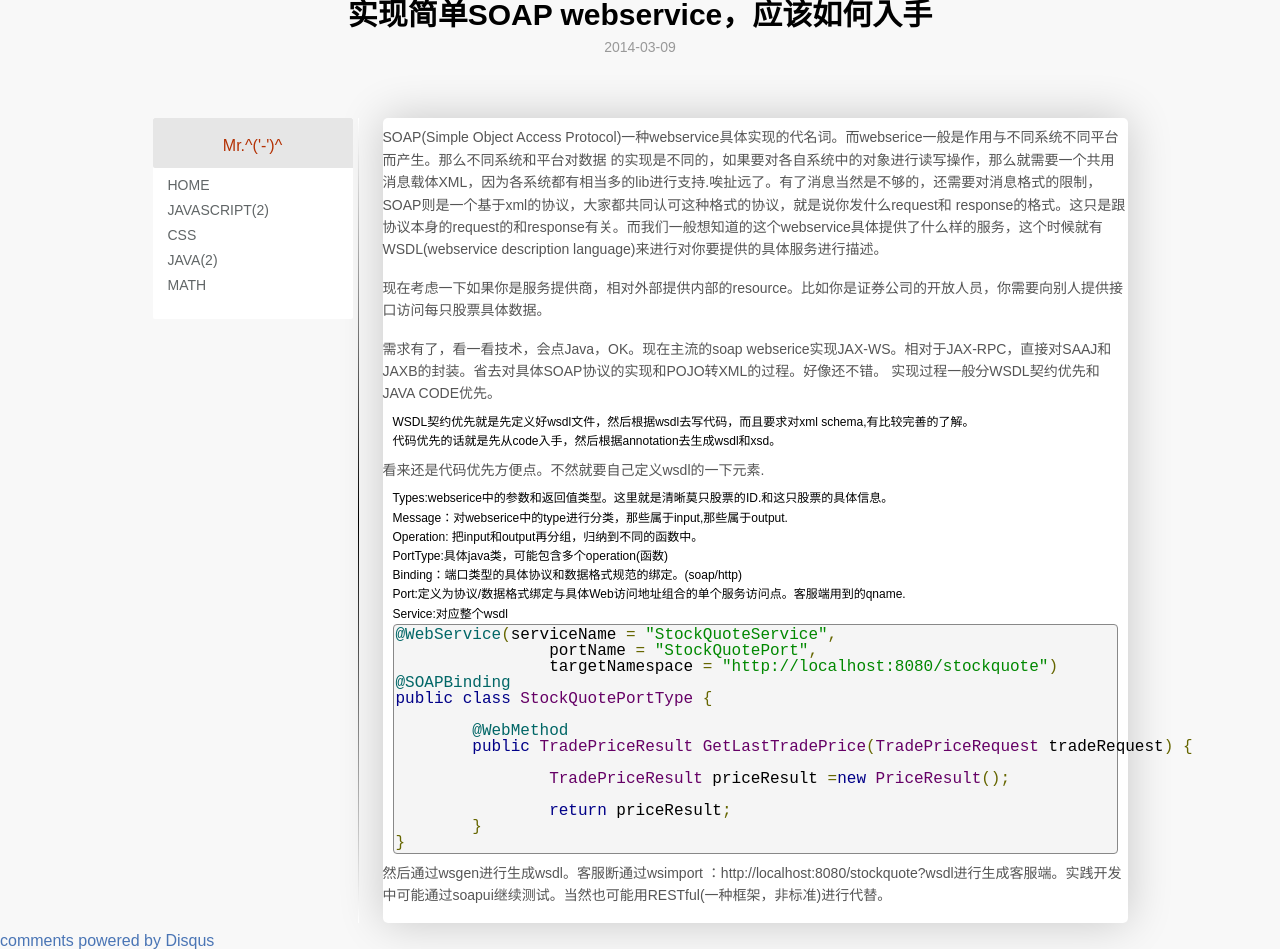
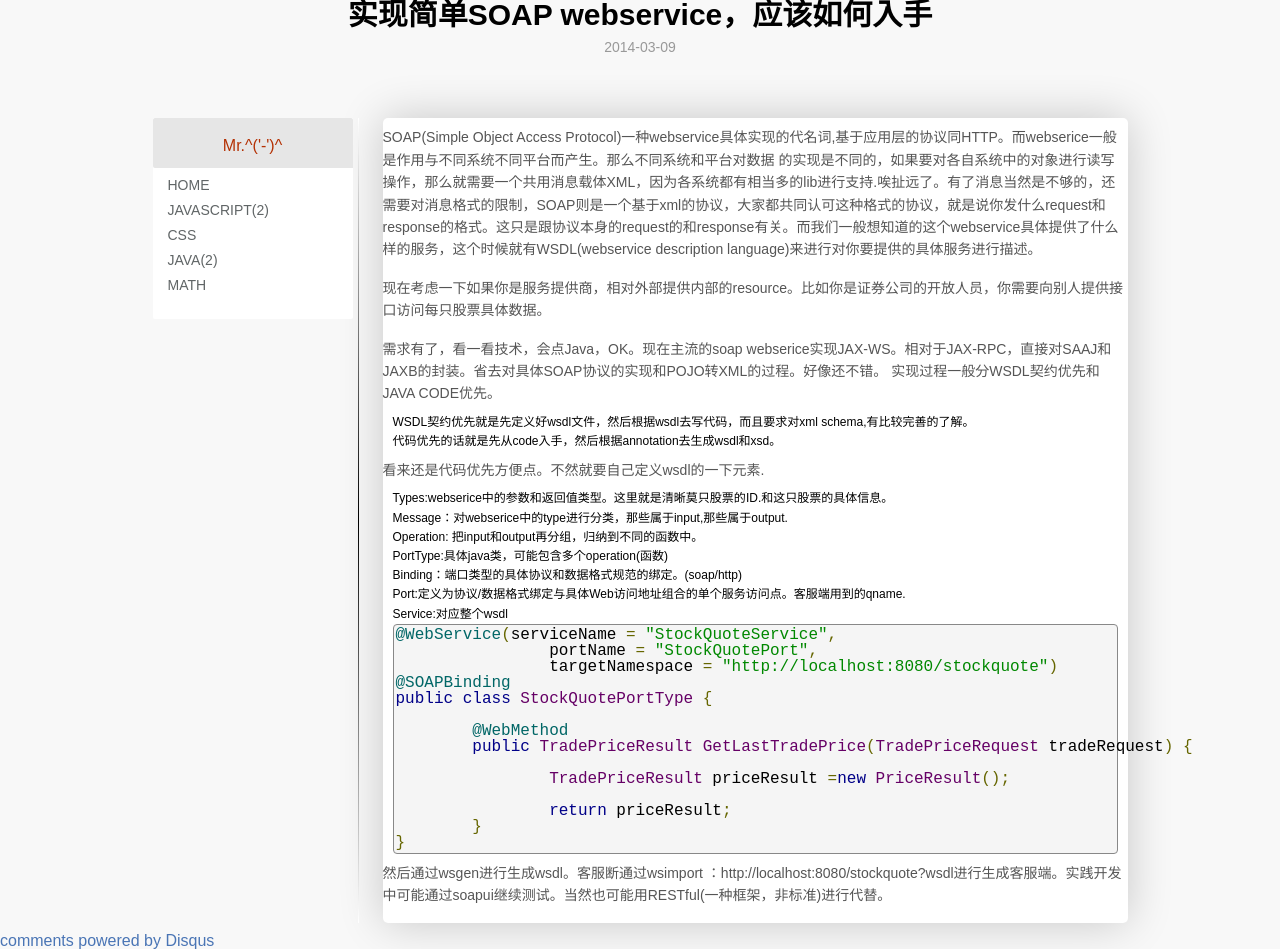
Before and after one commit to clinx/clinx.github.io, a Jekyll site: the page built from _posts/java/2014-03-09-how-implement-soap.md, in a window 1280 px wide. Built offline with Jekyll 4.4.1, drawn with Linux system fonts in a browser that asks for light colours; Markdown is read by kramdown in place of the engine named in the settings; comment, search, counter and statistics services are not loaded.

Commit message:
Update 2014-03-09-how-implement-soap.md

```diff
--- a/_posts/java/2014-03-09-how-implement-soap.md
+++ b/_posts/java/2014-03-09-how-implement-soap.md
@@ -5,7 +5,7 @@ description: SOAP简单对象访问协议，使用WSDL对服务进行描述。SO
 category: java
 ---
 
-SOAP(Simple Object Access Protocol)一种webservice具体实现的代名词。而webserice一般是作用与不同系统不同平台而产生。那么不同系统和平台对数据
+SOAP(Simple Object Access Protocol)一种webservice具体实现的代名词,基于应用层的协议同HTTP。而webserice一般是作用与不同系统不同平台而产生。那么不同系统和平台对数据
 的实现是不同的，如果要对各自系统中的对象进行读写操作，那么就需要一个共用消息载体XML，因为各系统都有相当多的lib进行支持.唉扯远了。有了消息当然是不够的，还需要对消息格式的限制，SOAP则是一个基于xml的协议，大家都共同认可这种格式的协议，就是说你发什么request和
 response的格式。这只是跟协议本身的request的和response有关。而我们一般想知道的这个webservice具体提供了什么样的服务，这个时候就有WSDL(webservice description language)来进行对你要提供的具体服务进行描述。
 
```
